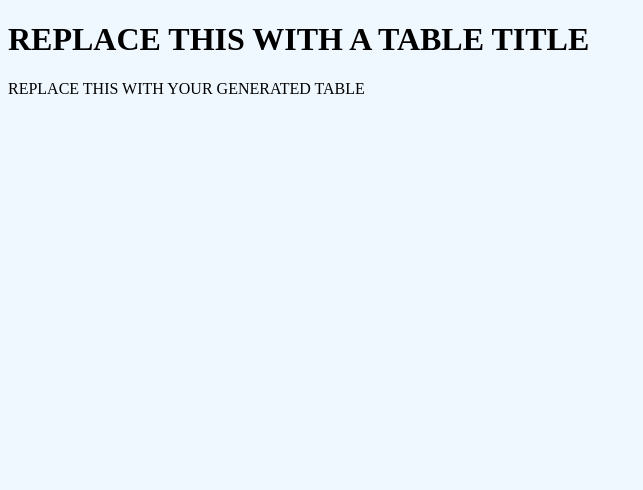
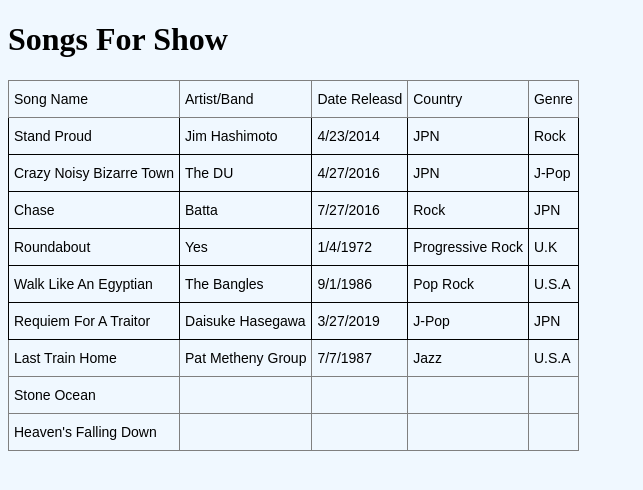
Before and after one commit to RVCC-IDMX/working-with-tables-ZB2cool, a plain HTML site: page index.html in a window 1280 px wide. Shown: the whole page, without its empty margins (0-643 px from the left). Drawn offline with Linux system fonts and the light colour scheme.

Commit message:
making my table

```diff
--- a/index.html
+++ b/index.html
@@ -7,7 +7,91 @@
     <link rel="stylesheet" href="style.css" />
   </head>
   <body>
-    <h1>REPLACE THIS WITH A TABLE TITLE</h1>
-    <div class="table-container">REPLACE THIS WITH YOUR GENERATED TABLE</div>
+    <h1>Songs For Show</h1>
+    <div class="table-container"><style type="text/css">
+      .tg  {border-collapse:collapse;border-spacing:0;}
+      .tg td{border-color:black;border-style:solid;border-width:1px;font-family:Arial, sans-serif;font-size:14px;
+        overflow:hidden;padding:10px 5px;word-break:normal;}
+      .tg th{border-color:black;border-style:solid;border-width:1px;font-family:Arial, sans-serif;font-size:14px;
+        font-weight:normal;overflow:hidden;padding:10px 5px;word-break:normal;}
+      .tg .tg-0pky{border-color:inherit;text-align:left;vertical-align:top}
+      .tg .tg-0lax{text-align:left;vertical-align:top}
+      </style>
+      <table class="tg">
+      <thead>
+        <tr>
+          <th class="tg-0pky">Song Name</th>
+          <th class="tg-0pky">Artist/Band</th>
+          <th class="tg-0pky">Date Releasd</th>
+          <th class="tg-0pky">Country</th>
+          <th class="tg-0pky">Genre</th>
+        </tr>
+      </thead>
+      <tbody>
+        <tr>
+          <td class="tg-0lax">Stand Proud</td>
+          <td class="tg-0lax">Jim Hashimoto</td>
+          <td class="tg-0lax">4/23/2014</td>
+          <td class="tg-0lax">JPN</td>
+          <td class="tg-0lax">Rock</td>
+        </tr>
+        <tr>
+          <td class="tg-0lax">Crazy Noisy Bizarre Town</td>
+          <td class="tg-0lax">The DU</td>
+          <td class="tg-0lax">4/27/2016</td>
+          <td class="tg-0lax">JPN</td>
+          <td class="tg-0lax">J-Pop</td>
+        </tr>
+        <tr>
+          <td class="tg-0lax">Chase</td>
+          <td class="tg-0lax">Batta</td>
+          <td class="tg-0lax">7/27/2016</td>
+          <td class="tg-0lax">Rock</td>
+          <td class="tg-0lax">JPN</td>
+        </tr>
+        <tr>
+          <td class="tg-0lax">Roundabout</td>
+          <td class="tg-0lax">Yes</td>
+          <td class="tg-0lax">1/4/1972</td>
+          <td class="tg-0lax">Progressive Rock</td>
+          <td class="tg-0lax">U.K</td>
+        </tr>
+        <tr>
+          <td class="tg-0lax">Walk Like An Egyptian</td>
+          <td class="tg-0lax">The Bangles</td>
+          <td class="tg-0lax">9/1/1986</td>
+          <td class="tg-0lax">Pop Rock</td>
+          <td class="tg-0lax">U.S.A</td>
+        </tr>
+        <tr>
+          <td class="tg-0lax">Requiem For A Traitor</td>
+          <td class="tg-0lax">Daisuke Hasegawa</td>
+          <td class="tg-0lax">3/27/2019</td>
+          <td class="tg-0lax">J-Pop</td>
+          <td class="tg-0lax">JPN</td>
+        </tr>
+        <tr>
+          <td class="tg-0pky">Last Train Home</td>
+          <td class="tg-0pky">Pat Metheny Group</td>
+          <td class="tg-0pky">7/7/1987</td>
+          <td class="tg-0pky">Jazz</td>
+          <td class="tg-0pky">U.S.A</td>
+        </tr>
+        <tr>
+          <td class="tg-0pky">Stone Ocean</td>
+          <td class="tg-0pky"></td>
+          <td class="tg-0pky"></td>
+          <td class="tg-0pky"></td>
+          <td class="tg-0pky"></td>
+        </tr>
+        <tr>
+          <td class="tg-0pky">Heaven's Falling Down</td>
+          <td class="tg-0pky"></td>
+          <td class="tg-0pky"></td>
+          <td class="tg-0pky"></td>
+          <td class="tg-0pky"></td>
+        </tr>
+      </tbody>
+      </table></div>
   </body>
 </html>
```
